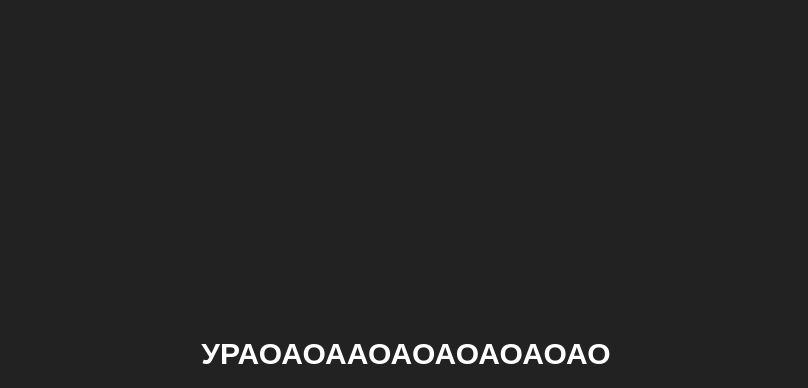
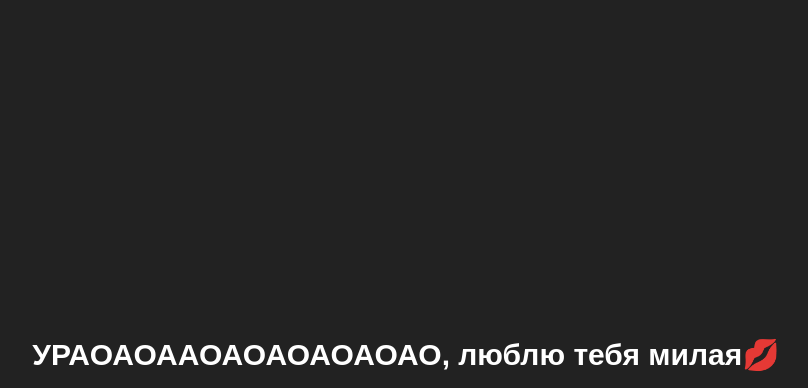
Before and after one commit to X0W1K/ainura-surprises.github.io, a plain HTML site: page index.html in a window 1280 px wide. Both pictures are taken after a click on the button "ДА". Shown: the whole page, without its empty margins (234-1042 px from the left). Drawn offline with Linux system fonts and the light colour scheme; grey boxes are pictures that could not be loaded.

Commit message:
Update index.html

```diff
--- a/index.html
+++ b/index.html
@@ -73,7 +73,7 @@
             <button class="button no" onclick="changeNoText()">НЕТ</button>
         </div>
     </div>
-    <div id="celebration-text" class="celebration-text">УРАОАОААОАОАОАОАОАО</div>
+    <div id="celebration-text" class="celebration-text">УРАОАОААОАОАОАОАОАО, люблю тебя милая💋</div>
     <video id="sticker" class="hidden sticker" autoplay loop>
         <source src="sticker.webm" type="video/webm">
     </video>
```
